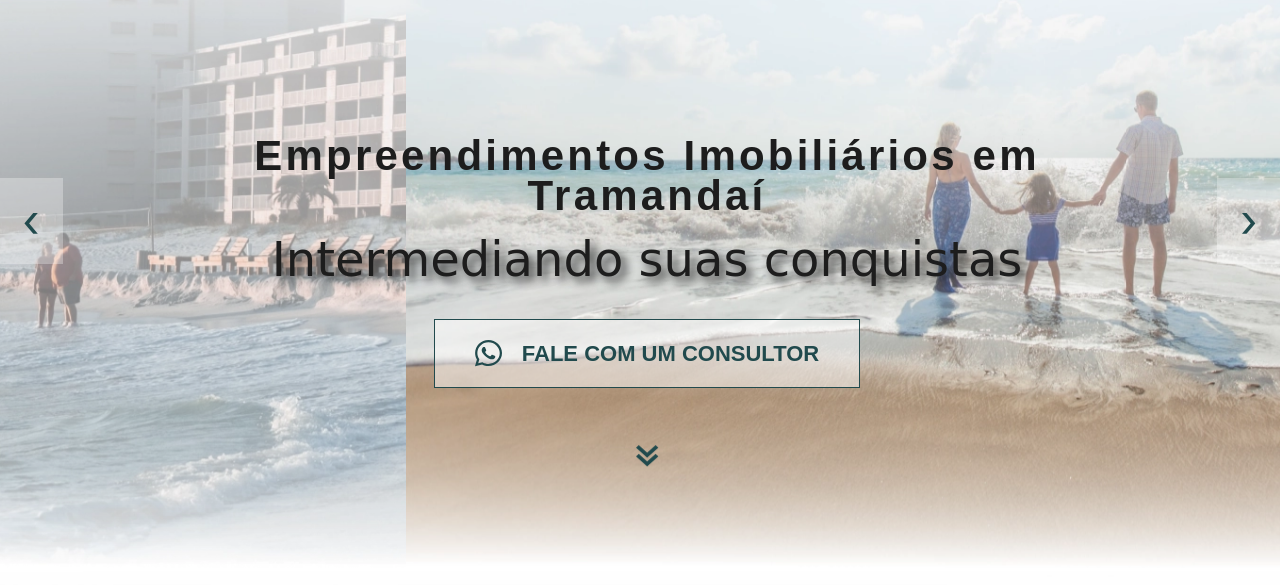
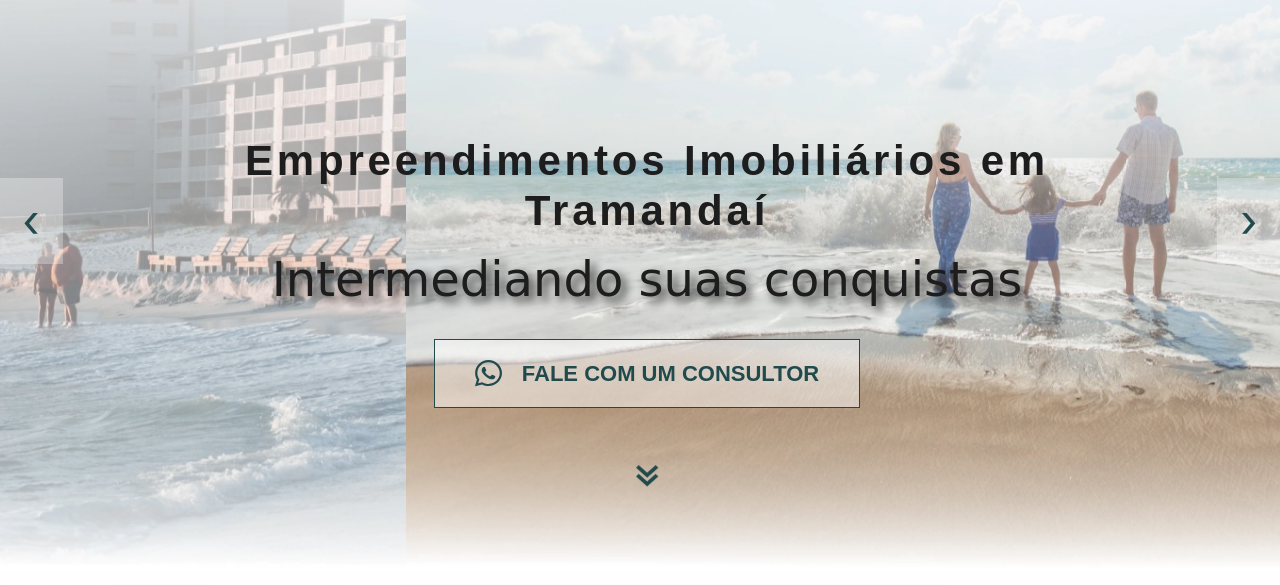
Before and after one commit to ArkMidia/ImoveisTramandai, a plain HTML site: page index.html in a window 1280 px wide. Shown: the part 144-729 px from the top of the page. Drawn offline with nearby package versions, Linux system fonts and the light colour scheme; a web font is replaced by a local one.

Commit message:
tramandai

```diff
--- a/assets/css/less/pages/index.less
+++ b/assets/css/less/pages/index.less
@@ -90,7 +90,8 @@
                 @media screen and (min-width: 600px) {
                     font-size: 42px;
                     font-weight: 600;
-                    letter-spacing: 3.2px;
+                    letter-spacing: 3.8px;
+                    line-height: 50px;
                 }
             }
 
```
Also changed, not shown: assets/css/main.css, assets/css/main.less (line endings or trailing spaces).
